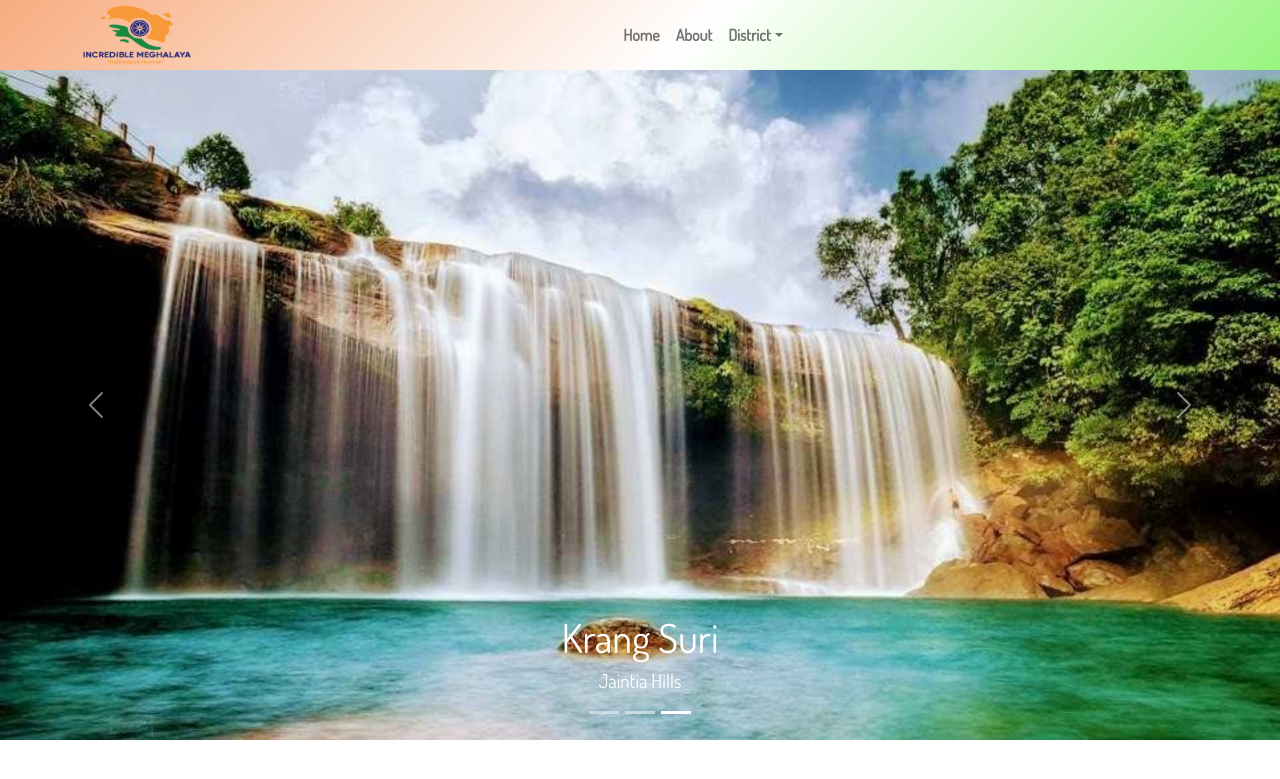
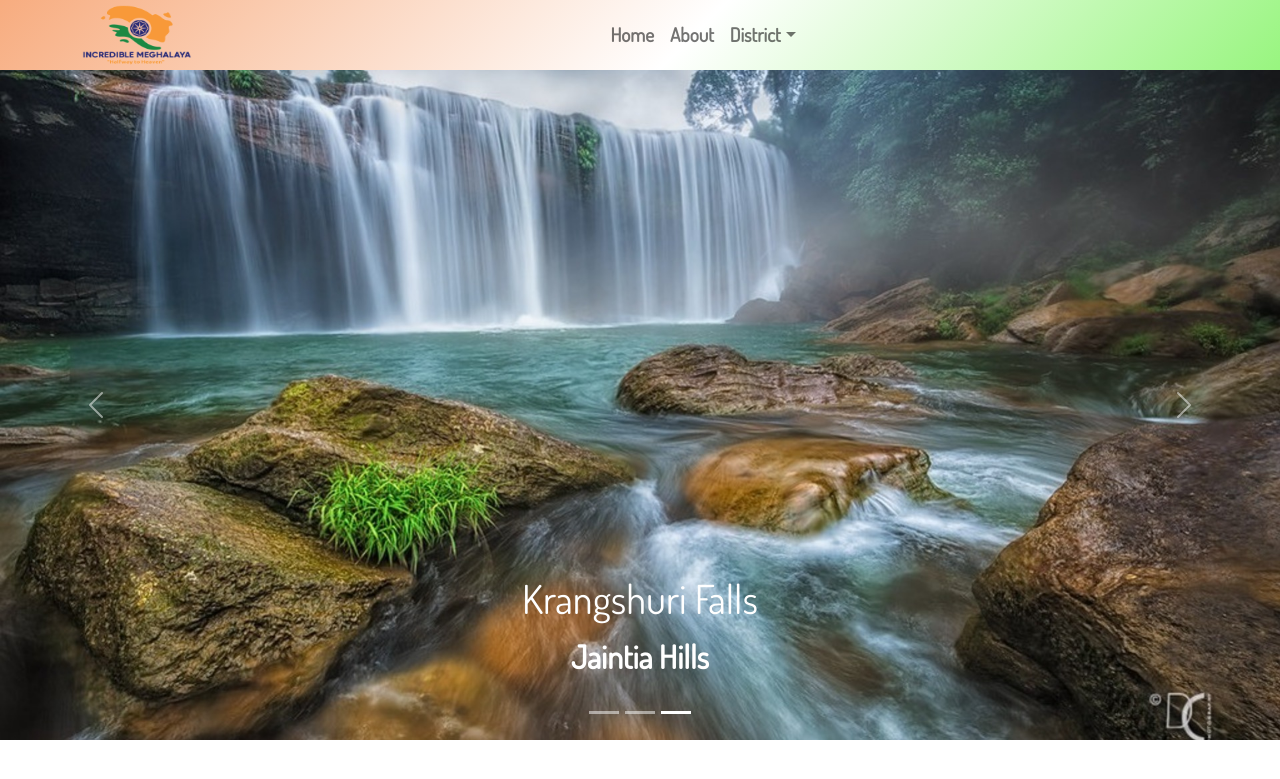
Before and after one commit to NirajKrTiwari/IncredibleMeghalaya, a React (Create React App) app: page / in a window 1280 px wide. Shown: the top 779 px of the page. Built offline with nearby package versions, Linux system fonts and the light colour scheme.

Commit message:
initial commit

```diff
--- a/src/components/Hero.jsx
+++ b/src/components/Hero.jsx
@@ -10,51 +10,61 @@ import UmaimLakeM from "../Assets/UmaimLakeM.jpg"
 import KrangSuriM from "../Assets/KrangSuriM.jpeg"
 
 import css from "../styles/index.module.css"
+import { Link } from 'react-router-dom';
+import { useEffect } from 'react';
+
 
 export default function Hero() {
   const [index, setIndex] = useState(0);
   const handleSelect = (selectedIndex, e) => {
     setIndex(selectedIndex);
   };
+  useEffect(() => {
+    window.scrollTo(0, 0)
+    }, [])
 
   return (
     <div>
     <Carousel activeIndex={index} onSelect={handleSelect} data-interval="1000" fade className={css.Desktop}>
       <Carousel.Item interval={2000} className="hero" >
-        <img
+        <Link to="/Info?Mawlynnong">
+          <img
           className="d-block w-100"
           src={RootBridge}
           alt="First slide"
         />
-        <Carousel.Caption >
-          <h1>The Ever Growing Living Root Bridge</h1>
-          <h3>East Khasi Hills</h3>
+        </Link>
+        <Carousel.Caption className='mb-3 font-weight-bold'>
+          <h1>The Living Root Bridge</h1>
+          <h2>East Khasi Hills</h2>
         </Carousel.Caption>
       </Carousel.Item >
 
       <Carousel.Item interval={2000} className="hero">
+      <Link to="/Info?Umiam Lake">
         <img
           className="d-block w-100"
           src={UmaimLake}
           alt="Second slide"
         />
-
-        <Carousel.Caption>
+        </Link>
+        <Carousel.Caption className='mb-3 font-weight-bold'>
         <h1>Umiam Lake</h1>
-          <h3>East Khasi Hills</h3>
+          <h2>East Khasi Hills</h2>
         </Carousel.Caption>
       </Carousel.Item>
 
       <Carousel.Item interval={2000} className="hero">
+      <Link to="/Info?Krangshuri Falls">
         <img
           className="d-block w-100"
           src={KrangSuri}
           alt="Third slide"
         />
-
-        <Carousel.Caption>
-        <h1>Krang Suri</h1>
-          <h3>Jaintia Hills</h3>
+        </Link>
+        <Carousel.Caption className='mb-3 font-weight-bold'>
+        <h1>Krangshuri Falls</h1>
+          <h2>Jaintia Hills</h2>
         </Carousel.Caption>
       </Carousel.Item>
     </Carousel>
--- a/src/components/Navigation.jsx
+++ b/src/components/Navigation.jsx
@@ -10,17 +10,17 @@ import { useState } from 'react';
 function Navigation() {
   const [expanded, setExpanded] = useState(false);
   return (
-    <Navbar expanded={expanded} collapseOnSelect expand="lg" style={{background:'#f7ac7f',backgroundImage:"linear-gradient(135deg, #f7ac7f 0%, #ffffff 54%, #98f57f 100%)",padding:"0px",fontWeight:"bold"}}>
+    <Navbar expanded={expanded} collapseOnSelect expand="lg" style={{background:'#f7ac7f',backgroundImage:"linear-gradient(135deg, #f7ac7f 0%, #ffffff 54%, #98f57f 100%)",padding:"0px",fontWeight:"bold",fontSize:'1.2rem'}}>
       <Container>
         <Navbar.Brand as={Link} to="/" style={{border:"none"}}><img src={Logo1} alt="" width={110} height={60}/></Navbar.Brand>
         <Navbar.Toggle onClick={() => setExpanded(expanded ? false : "expanded")} aria-controls="responsive-navbar-nav" />
         <Navbar.Collapse id="responsive-navbar-nav " >
-          <Nav className="me-auto text-black m-auto ">
+          <Nav className="me-auto text-black m-auto " >
             <Nav.Link onClick={() => setExpanded(false)} as={Link} to="/">Home</Nav.Link>
             <Nav.Link onClick={() => setExpanded(false)} as={Link} to="/About">About</Nav.Link>
            {/* <Nav.Link as={Link} to="/District">District</Nav.Link> */}
-            <NavDropdown title="District" id="collasible-nav-dropdown">
-              <NavDropdown.Item onClick={() => setExpanded(false)} as={Link} to="/District/?Garo%20Hills">Garo Hills</NavDropdown.Item>
+            <NavDropdown title="District" id="collasible-nav-dropdown" className='' >
+              <NavDropdown.Item  onClick={() => setExpanded(false)} as={Link} to="/District/?Garo%20Hills">Garo Hills</NavDropdown.Item>
               <NavDropdown.Item onClick={() => setExpanded(false)} as={Link} to="/District/?Jaintia%20Hills">Jaintia Hills</NavDropdown.Item>
               <NavDropdown.Item onClick={() => setExpanded(false)} as={Link} to="/District/?East%20Khasi%20Hills">East Khasi Hills</NavDropdown.Item>
               <NavDropdown.Item onClick={() => setExpanded(false)} as={Link} to="/District/?Shillong">Shillong</NavDropdown.Item>
```
Also changed, not shown: src/Assets/KrangSuri.jpg, src/Assets/KrangSuriM.jpeg.
